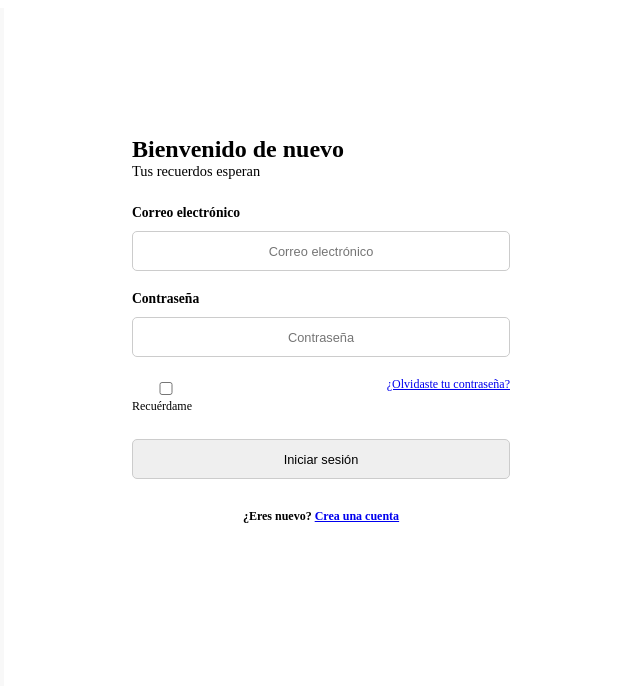
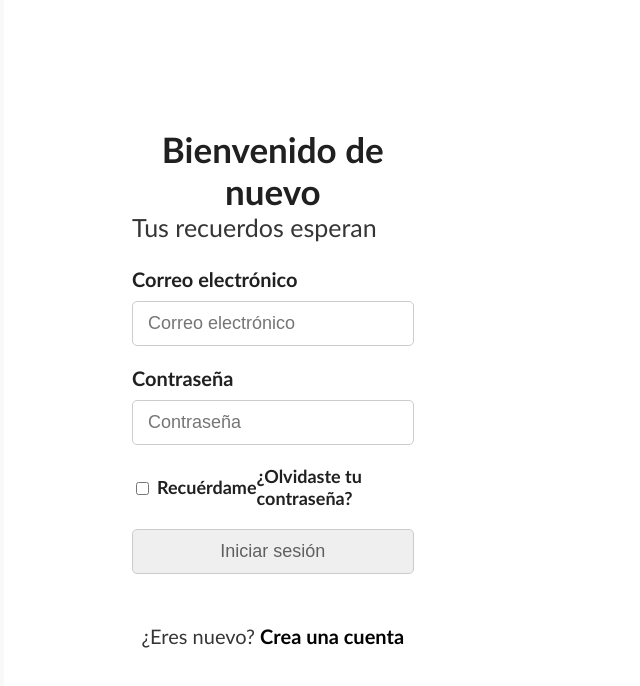
Before and after one commit to No-Country/c15-55-ft-php, a React (Vite) app: page /login in a window 1280 px wide. Shown: the top 686 px of the page, without its empty margins (508-1148 px from the left). Built offline with nearby package versions, Linux system fonts and the light colour scheme.

Commit message:
Landing Page sin terminar

```diff
--- a/src/containers/landingPage/LandingPage.css
+++ b/src/containers/landingPage/LandingPage.css
@@ -0,0 +1,59 @@
+html,
+body {
+  margin: 0;
+  padding: 0;
+  width: 100%;
+  font-family: 'Gill Sans', 'Gill Sans MT', Calibri, 'Trebuchet MS', sans-serif;
+}
+h1 {
+  margin:0;
+  padding:0;
+  color: #000;
+  font-size: 65px;
+  font-style: normal;
+  font-weight: 700;
+  line-height: normal;
+  text-align: center;
+}
+h2 {
+  margin:0;
+  padding:0;
+  color: #000;
+  font-size: 70px;
+  font-style: normal;
+  font-weight: 700;
+  line-height: normal;
+  text-align: center;
+}
+h3 {
+    margin:0;
+  padding:0;
+  color: #000;
+  font-size: 60px;
+  font-style: normal;
+  font-weight: 700;
+  line-height: normal;
+  text-align: center;
+}
+.subtitulo {
+    margin:0;
+  padding:0;
+  color: #000;
+  text-align: center;
+  font-size: 35px;
+  font-style: normal;
+  font-weight: 600;
+  line-height: normal;
+}
+.contenedor {
+  padding: 25px;
+  display: flex;
+  align-items: center;
+  flex-direction: column;
+}
+.contenedor-row {
+    padding: 25px;
+    display: flex;
+    align-items: center;
+    flex-direction:row;
+  }
--- a/src/containers/landingPage/LandingPage.jsx
+++ b/src/containers/landingPage/LandingPage.jsx
@@ -1,8 +1,166 @@
-import React from 'react'
+import React from 'react';
+import './LandingPage.css';
 
 function LandingPage() {
   return (
-    <div>LandingPage</div>
+    <>
+  <header>
+    <div>
+      <img src="" alt="Logotipo" />
+      <a href="">Iniciar Sesión</a>
+    </div>
+    S
+  </header>
+  <main>
+    <div className="contenedor">
+      <h1>Recuerda lo que es importante</h1>
+      <p className="subtitulo">
+        La vida está llena de momentos maravillosos que merecen ser recordados.
+      </p>
+    </div>
+    <div className="contenedor-row">
+      <div>
+        <img
+          src="/src/assets/placeholder-image.jpg"
+          width="648px"
+          height="511px"
+          alt="Imagen de la aplicación"
+        />
+      </div>
+      <div>
+        <h2>Sube fotos de tus seres queridos</h2>
+        <p>Nunca te pierdas un momento especial.</p>
+        <a href="">Crear recuerdos</a>
+      </div>
+    </div>
+    <div className="contenedor-row">
+      <div className="contenedor">
+        <h2>Organiza tus elementos</h2>
+        <p>Recupera tus recuerdos fácilmente</p>
+        <a href="">Encontrar recuerdos</a>
+      </div>
+      <div className="contenedor">
+        <img
+          src="/src/assets/placeholder-image.jpg"
+          width="300px"
+          height="237px"
+          alt="Imagen de la aplicación"
+        />
+        <img
+          src="/src/assets/placeholder-image.jpg"
+          width="300px"
+          height="237px"
+          alt="Imagen de la aplicación"
+        />
+        <img
+          src="/src/assets/placeholder-image.jpg"
+          width="300px"
+          height="237px"
+          alt="Imagen de la aplicación"
+        />
+        <img
+          src="/src/assets/placeholder-image.jpg"
+          width="300px"
+          height="237px"
+          alt="Imagen de la aplicación"
+        />
+      </div>
+    </div>
+    <p>
+      Los recuerdos nos conectan con nuestro pasado, con nuestros seres queridos
+      y con nosotros mismos.
+    </p>
+  </main>
+  <section className="contenedor-row">
+    <h2>Nunca te pierdas un evento</h2>
+    <div className="contenedor">
+      <img
+        src="/src/assets/placeholder-image.jpg"
+        alt="Imagen de la aplicación"
+      />
+      <div>
+        <h3>Crea</h3>
+        <p>¡Es fácil y rápido!</p>
+        <p>
+          Elige el evento que deseas recordar, la fecha y la hora en que desesas
+          recibir el recordatorio, y listo.
+        </p>
+      </div>
+      <icon />
+    </div>
+  </section>
+  <section className="contenedor-row">
+    <div className="contenedor">
+      <icon />
+      <h3>Personaliza</h3>
+      <p>¡Para que no te olvides de nada!</p>
+      <p>Modifica el sonido, la frecuencia y mucho más.</p>
+      <p>¡Encuentra lo que funciona mejor para ti!</p>
+    </div>
+    <div />
+    <img
+      src="/src/assets/placeholder-image.jpg"
+      alt="Imagen de la aplicación"
+    />
+  </section>
+  <section>
+    <div className="contenedor-row">
+      <img
+        src="/src/assets/placeholder-image.jpg"
+        alt="Imagen de la aplicación"
+      />
+      <div className="contenedor">
+        <h3>Administra</h3>
+        <p>¡No te preocupes si te equivocas!</p>
+        <p>
+          Cambia lo que necesites, cuando necesites y mantén tus recordatorios
+          actualizados con facilidad.
+        </p>
+      </div>
+      <icon />
+    </div>
+  </section>
+  <section>
+    <div className="contenedor">
+      <a href="">Crear recordatorios</a>
+      <h2>¡Invita a un familiar o amigo a conectarse!</h2>
+      <p>
+        Conecta a tu cuenta con la de un familiar o amigo para que puedan
+        recibir alertas sobre tus recordatorios.
+      </p>
+    </div>
+    <div>
+      <div>
+        <h3>Las alertas pueden ayudarte a:</h3>
+        <ul>
+          <li>Mantenerte organizado y al día</li>
+          <li>Sentirte más independiente</li>
+          <li>Mantener una conexión con tus seres queridos</li>
+        </ul>
+        <p>
+          Un familiar o amigo puede recibir una notificación en su teléfono o
+          correo electrónico.
+        </p>
+        <icon />
+        <icon />
+      </div>
+    </div>
+    <div className="contenedor">
+      <h3>¿Estás listo para empezar?</h3>
+      <p>¡Configura tus alertas hoy mismo!</p>
+      <a href="">Comenzar</a>
+    </div>
+  </section>
+  <footer>
+    <img src="" alt="Logotipo" />
+    <a href="">
+      <img />
+    </a>
+    <div>
+      <p>Todos los derechos reservados (c) 2023 c15-55-pt-php</p>
+    </div>
+  </footer>
+</>
   )
 }
 
--- a/src/containers/login/Login.css
+++ b/src/containers/login/Login.css
@@ -1,11 +1,9 @@
-
-h1 {
-  margin: 0 auto;
-  font-size: 1.5rem;
-}
-p {
-  margin: 0 auto;
-  font-size: 0.9rem;
+html,
+body {
+  margin: 0;
+  padding: 0;
+  width:100%;
+  font-family:'Gill Sans', 'Gill Sans MT', Calibri, 'Trebuchet MS', sans-serif;
 }
 .login_container {
   margin: 0 auto;
@@ -21,11 +19,27 @@ p {
   flex: 50%;
   padding: 10vw 10vw;
 }
+.titulo {
+  margin:0;
+  color: #202020;
+  font-size: 2.1875rem;
+  font-style: normal;
+  font-weight: 700;
+  line-height: normal;
+}
+.parrafo {
+  margin: 0;
+  color: #353535;
+  font-size: 1.5625rem;
+  font-style: normal;
+  font-weight: 400;
+  line-height: normal;
+}
 form {
   margin: 25px auto;
 }
 .form_container {
-   width:75%;
+   width:55%;
 }
 .form_group {
   margin: 15px 0;
@@ -33,27 +47,78 @@ form {
   flex-direction: column;
 }
 .form_group label {
-  font-size: 0.85rem;
+  color: #202020;
+  font-size: 1.25rem;
+  font-style: normal;
   font-weight: 600;
+  line-height: normal;
 }
 .form_group_2col {
   display: flex;
   flex-direction: row;
   justify-content: space-between;
-  font-size: 0.75rem;
 }
-.form_group input, .form_group button {
+.form_group_checkbox {
+  display: flex;
+  flex-direction: row;
+  justify-content: space-between;
+  align-items: center;
+}
+.texto_checkbox {
+  margin:0 0 0 5px;
+  color: #202020;
+  font-size: 1.125rem;
+  font-style: normal;
+  font-weight: 600;
+  line-height: normal;
+}
+.form_group_2col a{
+  color: #202020;
+  font-size: 1.125rem;
+  font-style: normal;
+  font-weight: 600;
+  line-height: normal;
+}
+.form_group input {
   margin:5px 0;
-  padding: 1px 5px;
-  height:5vh;
-  font-size:0.8rem;
+  padding: 1px 15px;
+  height: 45px;
   border: 1px solid #ccc;
   border-radius: 5px;
+  color: #606060;
+  font-size: 1.125rem;
+  font-style: normal;
+  font-weight: 400;
+  line-height: normal;
+  text-align: left;
+}
+.boton_enviar {
+  margin:5px 0;
+  padding: 1px 15px;
+  height: 45px;
+  border: 1px solid #ccc;
+  border-radius: 5px;
+  color: #606060;
+  font-size: 1.125rem;
+  font-style: normal;
+  font-weight: 400;
+  line-height: normal;
+  text-align: center;
 }
 .nuevo {
-    font-size: 0.75rem;
-    font-weight: 600;
+  color: #353535;
+  font-size: 1.25rem;
+  font-style: normal;
+  font-weight: 400;
+  line-height: normal;
+  text-align: center;
 }
-.link {
-    font-size: 0.75rem;
+.links {
+  color: #000;
+  text-align: center;
+  font-size: 1.25rem;
+  font-style: normal;
+  font-weight: 600;
+  line-height: normal;
+  text-decoration: none;
 }
--- a/src/containers/login/Login.jsx
+++ b/src/containers/login/Login.jsx
@@ -8,8 +8,8 @@ const Login = () => {
         <div className="column_left" />
         <div className="column_right">
           <div className="form_container">
-            <h1>Bienvenido de nuevo</h1>
-            <p>Tus recuerdos esperan</p>
+            <h1 className="titulo">Bienvenido de nuevo</h1>
+            <p className="parrafo">Tus recuerdos esperan</p>
             <form>
               <div className="form_group">
                 <label>Correo electrónico</label>
@@ -20,9 +20,9 @@ const Login = () => {
                 <input type="password" placeholder="Contraseña" />
               </div>
               <div className="form_group_2col">
-                <div>
+                <div class="form_group_checkbox">
                   <input type="checkbox" />
-                  <label>Recuérdame</label>
+                  <label class="texto_checkbox">Recuérdame</label>
                 </div>
                 <div>
                   <a className="links" href="#">
@@ -31,7 +31,7 @@ const Login = () => {
                 </div>
               </div>
               <div className="form_group">
-                <button type="submit">Iniciar sesión</button>
+                <button className="boton_enviar" type="submit">Iniciar sesión</button>
               </div>
             </form>
             <div className="form_group">
```
Also changed, not shown: src/assets/placeholder-image.jpg (added).
